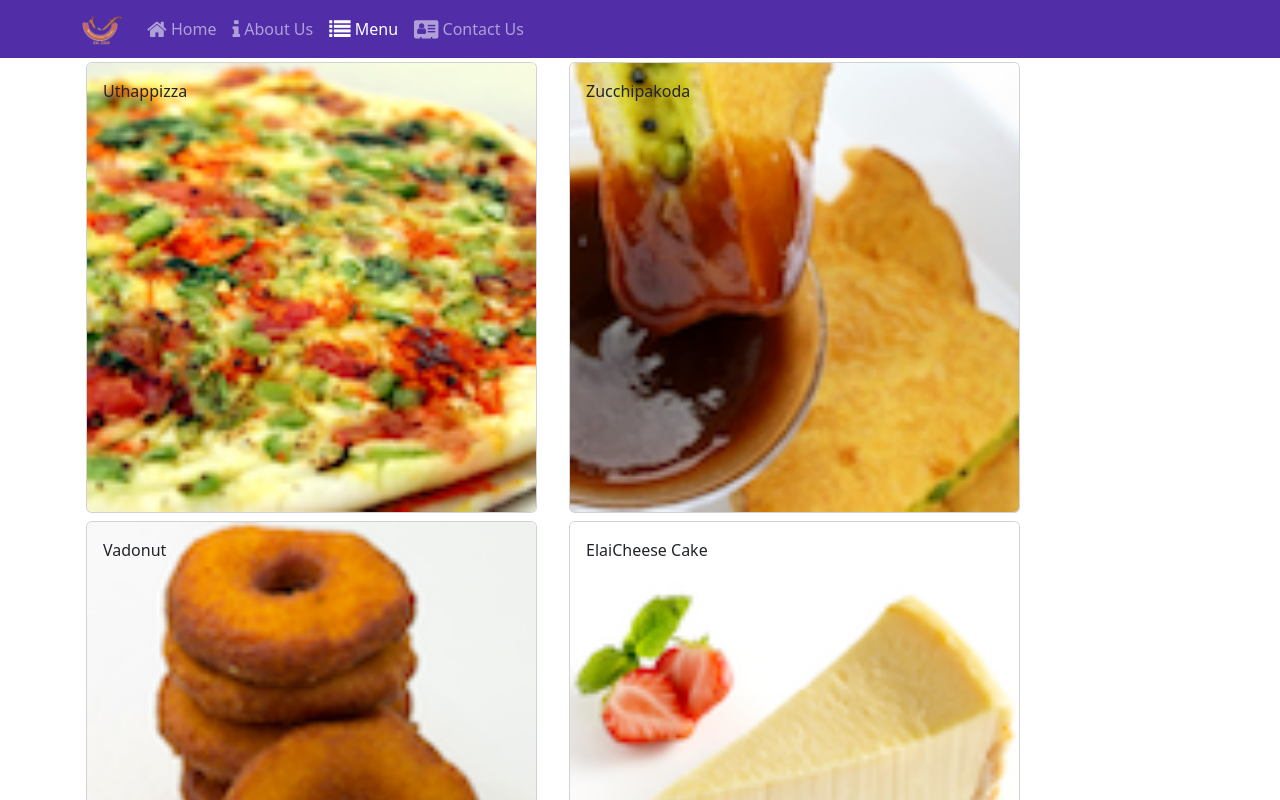
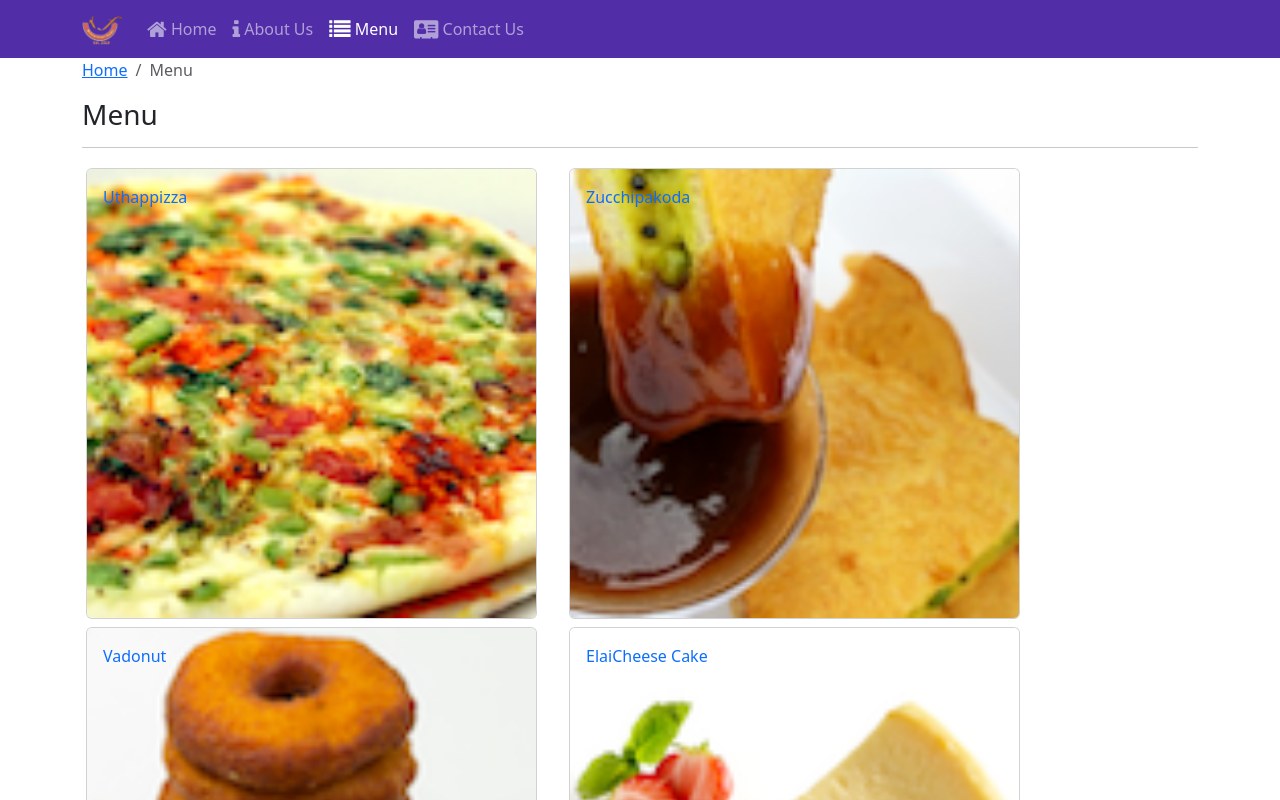
Before and after one commit to trangthupham02051998/ReactJS-Funix, a React (Create React App) app: page /menu in a window 1280 px wide. Shown: the top 800 px of the page. Built offline with nearby package versions, Linux system fonts and the light colour scheme.

Commit message:
Single Page Applications Part 2

```diff
--- a/src/components/MenuComponent.js
+++ b/src/components/MenuComponent.js
@@ -1,5 +1,7 @@
 import React, {Component} from 'react';
-import {Card, CardBody, CardImg, CardImgOverlay, CardText, CardTitle} from 'reactstrap';
+import { Card, CardImg, CardImgOverlay,
+    CardTitle, Breadcrumb, BreadcrumbItem } from 'reactstrap';
+import { Link } from 'react-router-dom';
 
 class Menu extends Component {
 
@@ -7,29 +9,46 @@
         super(props);
     }
 
-
-
     render() {
         const menu = this.props.dishes.map((dish) => {
             return (
                 <div key={dish.id} className="col-12 col-md-5 m-1">
-                    <Card key={dish.id}>
-                        <CardImg width="100%" src={dish.image} alt={dish.name} />
-                        <CardImgOverlay>
-                            <CardTitle>{dish.name}</CardTitle>
-                        </CardImgOverlay>
-                    </Card>
+                    <RenderMenuItem dish={dish} />
                 </div>
             );
         });
         return (
             <div className="container">
                 <div className="row">
+                    <Breadcrumb>
+                        <BreadcrumbItem><Link to="/home">Home</Link></BreadcrumbItem>
+                        <BreadcrumbItem active>Menu</BreadcrumbItem>
+                    </Breadcrumb>
+                    <div className="col-12">
+                        <h3>Menu</h3>
+                        <hr />
+                    </div>
+                </div>
+                <div className="row">
                     {menu}
                 </div>
             </div>
         );
+
     }
+}
+
+function RenderMenuItem ({dish, onClick}) {
+    return (
+        <Card>
+            <Link to={`/menu/${dish.id}`} >
+                <CardImg width="100%" src={dish.image} alt={dish.name} />
+                <CardImgOverlay>
+                    <CardTitle>{dish.name}</CardTitle>
+                </CardImgOverlay>
+            </Link>
+        </Card>
+    );
 }
 
 
```
